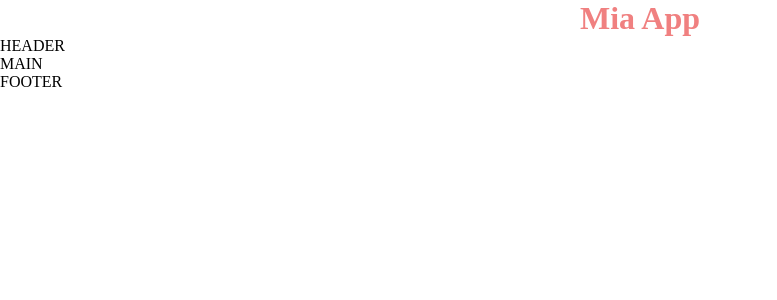
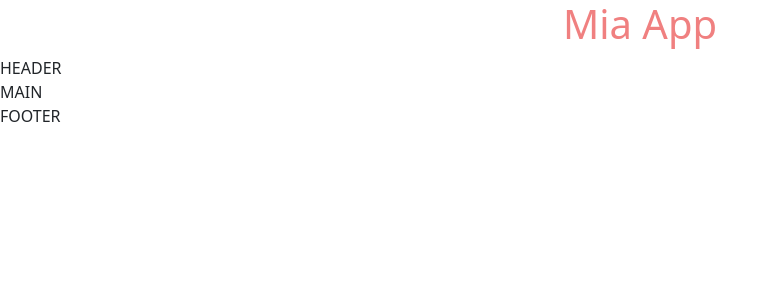
Before and after one commit to GiuseppeF11/template-vite-vue-sass, a Vue app: page / in a window 1280 px wide. Shown: the top 300 px of the page, without its empty margins (0-777 px from the left). Built offline with nearby package versions, Linux system fonts and the light colour scheme.

Commit message:
Aggiunto Bootstrap

```diff
--- a/package.json
+++ b/package.json
@@ -9,7 +9,9 @@
     "preview": "vite preview"
   },
   "dependencies": {
+    "@popperjs/core": "^2.11.8",
     "axios": "^1.6.5",
+    "bootstrap": "^5.3.2",
     "vue": "^3.3.11"
   },
   "devDependencies": {
--- a/src/assets/scss/main.scss
+++ b/src/assets/scss/main.scss
@@ -1,5 +1,8 @@
 @use "partials/variables.scss" as *;
 @use "partials/mixins.scss" as *;
+
+// Import all of Bootstrap's CSS
+@import "bootstrap/scss/bootstrap";
 
 h1 {
     text-align: center;
--- a/src/main.js
+++ b/src/main.js
@@ -1,4 +1,6 @@
 import { createApp } from 'vue'
 import App from './App.vue'
+import * as bootstrap from 'bootstrap'
+
 
 createApp(App).mount('#app')
```
Also changed, not shown: 1 other file (tests, documents, lock files or other folders).
